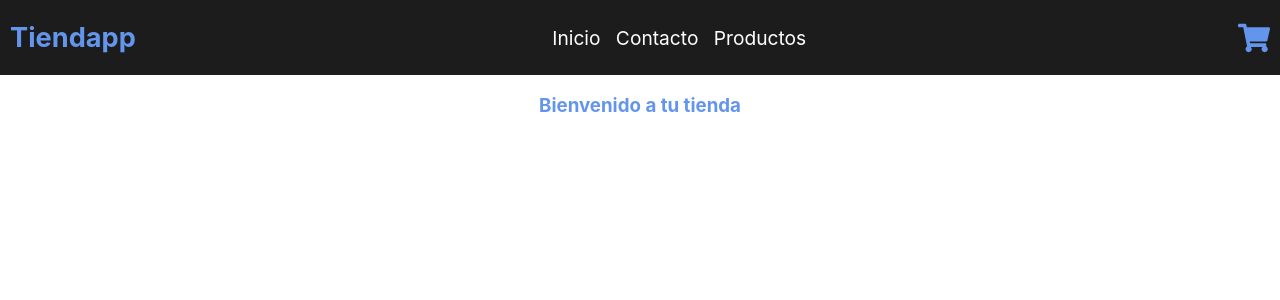
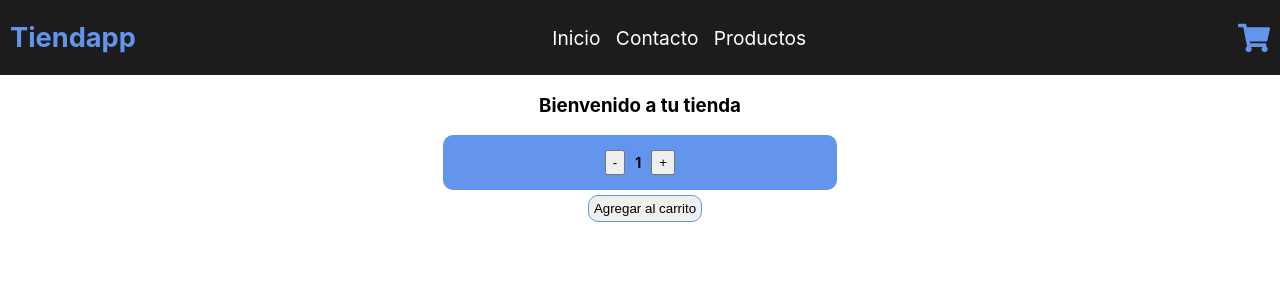
Before and after one commit to NadiaNarvaja/tienda-react, a React (Create React App) app in the folder tutienda/: page / in a window 1280 px wide. Shown: the top 300 px of the page. Built offline with nearby package versions, Linux system fonts and the light colour scheme.

Commit message:
Contador de prodcutos con stock

```diff
--- a/tutienda/src/App.js
+++ b/tutienda/src/App.js
@@ -3,10 +3,16 @@ import NavBar from './componentes/NavBar';
 import ItemListContainer from './componentes/ItemListContainer';
 
 function App() {
+
+
+
+
+
   return (
     <>
       <NavBar/>
       <ItemListContainer greeting='Bienvenido a tu tienda'/>
+
     </>
   )
 }
--- a/tutienda/src/ItemListContainer.css
+++ /dev/null
@@ -1,4 +0,0 @@
-h3{
-    text-align: center;
-    color: cornflowerblue;
-}
--- a/tutienda/src/NavBar.css
+++ b/tutienda/src/NavBar.css
@@ -18,7 +18,7 @@
     cursor: pointer;
 }
 
-div a{
+.menu a{
     color: white;
     text-decoration: none;
     margin-right: 0.8em;
@@ -27,19 +27,8 @@ div a{
 
 }
 
-div a:hover{
+.menu a:hover{
    opacity: 0.85;
    text-decoration: overline;
 
 }
-
-
-
-.carrito{
-
-    color:cornflowerblue;
-}
-
-.carrito:hover{
-    cursor: pointer;
-}
--- a/tutienda/src/componentes/CartWidget.jsx
+++ b/tutienda/src/componentes/CartWidget.jsx
@@ -1,5 +1,15 @@
 import {FaShoppingCart} from 'react-icons/fa';
 
-const CartWidget = () =>  (<FaShoppingCart className="carrito" size="2em"/>)
+
+const carritoStyles = {
+
+    color:'cornflowerblue',
+    ':hover': {
+        cursor: 'pointer !important'
+      }
+}
+
+
+const CartWidget = () =>  (<FaShoppingCart style={carritoStyles} size="2em"/>)
 
 export default CartWidget;
--- /dev/null
+++ b/tutienda/src/componentes/ItemCount.jsx
@@ -0,0 +1,93 @@
+import React, {useState} from 'react';
+
+
+//  --------- Estilos ---------
+const ItemCountDivStyles = {
+    display:'flex',
+    justifyContent:'center',
+    background: '#6495ed',
+    padding:5,
+    margin: 'auto',
+    width:'30%',
+    borderRadius:10
+}
+
+const buttonStyles = {
+    margin:10,
+
+}
+
+const pStyles = {
+    fontSize:14,
+    fontWeight:'bold'
+}
+
+const contenedorBotonAgregar = {
+    display:'flex',
+    justifyContent:'center',
+   // background: '#6495ed',
+
+    margin: 'auto',
+    marginTop:5,
+
+    width:'30%',
+    borderRadius:10
+}
+
+const botonAgregar = {
+
+    border: '1px solid #6495ed',
+    padding:5,
+    borderRadius:10,
+    marginLeft:10
+
+}
+
+// ----------------------
+
+
+
+
+const ItemCount = ({stock, initial, onAdd}) => {
+
+
+
+    const [contador, setContador] = useState(initial);
+
+
+
+
+    const sumar = () => {
+        setContador(contador + 1);
+    }
+
+    const restar = () => {
+        setContador(
+            contador > 1 ? contador - 1 : contador
+            );
+    }
+
+    const manageronADD = (contador) => {
+        onAdd(contador)
+    }
+
+
+    return (
+        <>
+                <div style={ItemCountDivStyles}>
+                <button style={buttonStyles} onClick={restar}>-</button>
+                <p style={pStyles}>{contador}</p>
+                <button style={buttonStyles} onClick={sumar}>+</button>
+                </div>
+                <div style={contenedorBotonAgregar}>
+                <button style={botonAgregar} onClick={() => manageronADD(contador)} >Agregar al carrito</button>
+                </div>
+
+
+        </>
+    )
+}
+
+
+
+export default ItemCount;
--- a/tutienda/src/componentes/ItemListContainer.jsx
+++ b/tutienda/src/componentes/ItemListContainer.jsx
@@ -1,8 +1,30 @@
-import '../ItemListContainer.css'
+import ItemCount from './ItemCount.jsx';
+
+const itemListContainerStyles = {
+
+        textAlign: 'center',
+        color: 'black'
+}
+
+
+const onAdd = (contador) => {
+    console.log(contador)
+    if (contador > 5) {
+        console.log("No se puede pedir mas cantidad que la que existe en stock")
+    }
+    else{
+        console.log(`La cantidad de ${contador} ha sido agregada al carrito correctamente`)
+    }
+}
 
 const ItemListContainer = ({greeting}) => {
     return (
-            <h3> {greeting}</h3>
+            <>
+            <h3 style={itemListContainerStyles}> {greeting}</h3>
+            <ItemCount stock={5} initial={1} onAdd={onAdd} />
+
+            </>
+
     )
 }
 
```
Also changed, not shown: tutienda/src/componentes/NavBar.jsx (+8 -2 lines).
